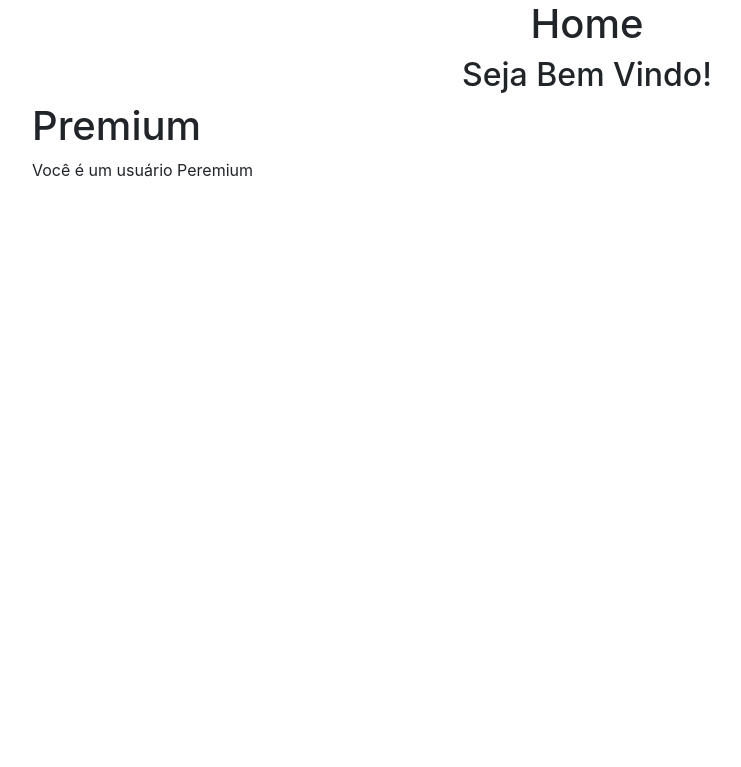
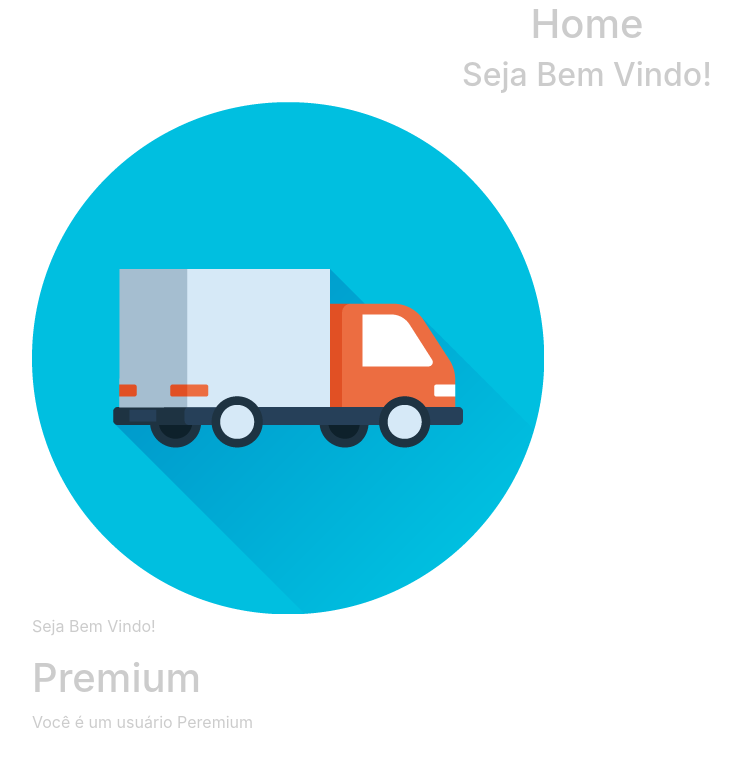
Before and after one commit to Aleleonel/django_ecommerce, a Django app: page / in a window 1280 px wide. Shown: the top 767 px of the page, without its empty margins (53-794 px from the left). Run offline with Django 3.2, Linux system fonts and the light colour scheme; the visitor is signed in with stand-in values (Sample User, id 1); some libraries are stand-ins or nearby versions.

Commit message:
static cdn configuirado

```diff
--- a/e_commerce/urls.py
+++ b/e_commerce/urls.py
@@ -1,5 +1,4 @@
 """e_commerce URL Configuration
-
 The `urlpatterns` list routes URLs to views. For more information please see:
     https://docs.djangoproject.com/en/2.0/topics/http/urls/
 Examples:
@@ -13,8 +12,13 @@ Including another URLconf
     1. Import the include() function: from django.urls import include, path
     2. Add a URL to urlpatterns:  path('blog/', include('blog.urls'))
 """
+
+from django.conf import settings
+from django.conf.urls.static import static
+
 from django.contrib import admin
 from django.urls import path
+
 from .views import home_page, about_page, contact_page, login_page, register_page
 
 urlpatterns = [
@@ -25,3 +29,6 @@ urlpatterns = [
     path('register', register_page),
     path('admin/', admin.site.urls),
 ]
+if settings.DEBUG:
+    urlpatterns = urlpatterns + static(settings.STATIC_URL, document_root=settings.STATIC_ROOT)
+    urlpatterns = urlpatterns + static(settings.MEDIA_URL, document_root=settings.MEDIA_ROOT)
--- /dev/null
+++ b/static_local/css/main.css
@@ -0,0 +1,3 @@
+body{
+    color: #cccccc;
+}
--- a/template/auth/register.html
+++ b/template/auth/register.html
@@ -1,5 +1,6 @@
 <form method="POST">
     {% csrf_token %}
     {{ form }}
+
     <button type="submit" class="btn btn-default"Enviar></button>
 </form>
--- a/template/home/home_page.html
+++ b/template/home/home_page.html
@@ -1,3 +1,4 @@
+{% load static %}
 <!doctype html>
 <html lang="en">
   <head>
@@ -9,6 +10,7 @@
     <link rel="stylesheet" href="https://stackpath.bootstrapcdn.com/bootstrap/4.1.3/css/bootstrap.min.css" integrity="sha384-MCw98/SFnGE8fJT3GXwEOngsV7Zt27NXFoaoApmYm81iuXoPkFOJwJ8ERdknLPMO" crossorigin="anonymous">
 
     <title>Boneco pagina ecommerce --v0001</title>
+    <link rel="stylesheet" href='{% static "css/main.css" %}'>
   </head>
   <body>
 
@@ -16,19 +18,22 @@
         <h1>{{ title }}</h1>
         <h2>{{ content }}</h2>
     </div>
+    <div class="container">
+      <div class="row">
+        <div class="col">
+          <img src="{% static 'img/entrega.png' %}" class="img-fluid"/>
+          <p>{{ content }}</p>
+        </div>
+      </div>
 
-    <div class="container">
+
       {% if request.user.is_authenticated %}
-
         <div class="row">
             <div class="col">
               <h1>Premium</h1>
               <p>{{ premium_content }}</p>
-
             </div>
-
         </div>
-
       {% endif %}
 
     </div>
```
Also changed, not shown: e_commerce/settings.py (+10 -0 lines), static_local/img/catglass.jpg (added), static_local/img/entrega.png (added).
